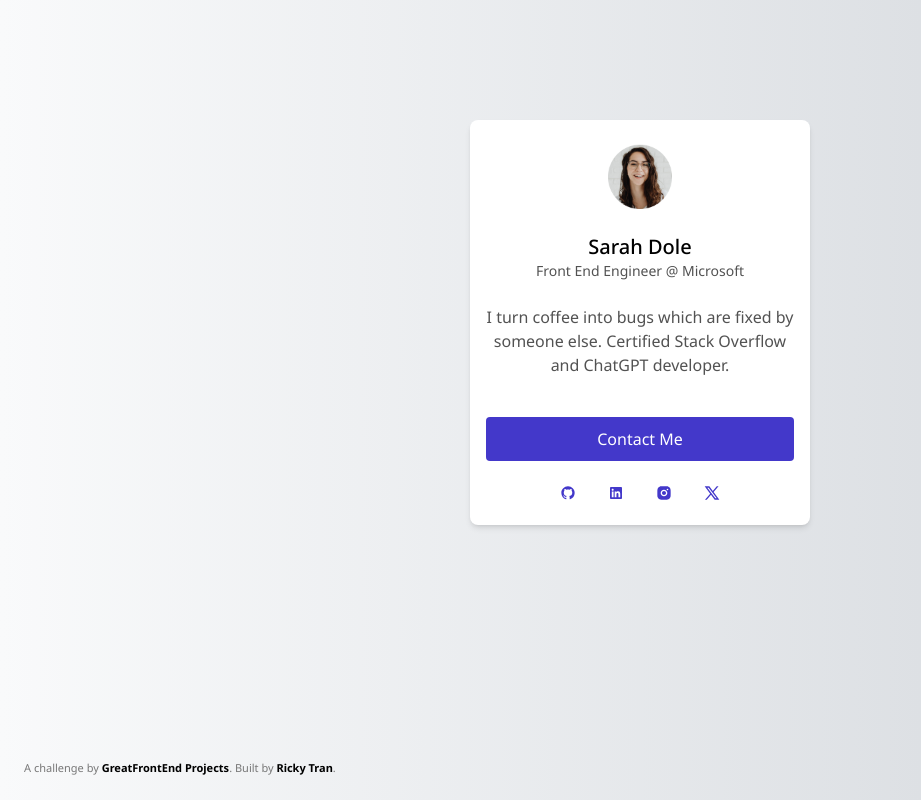
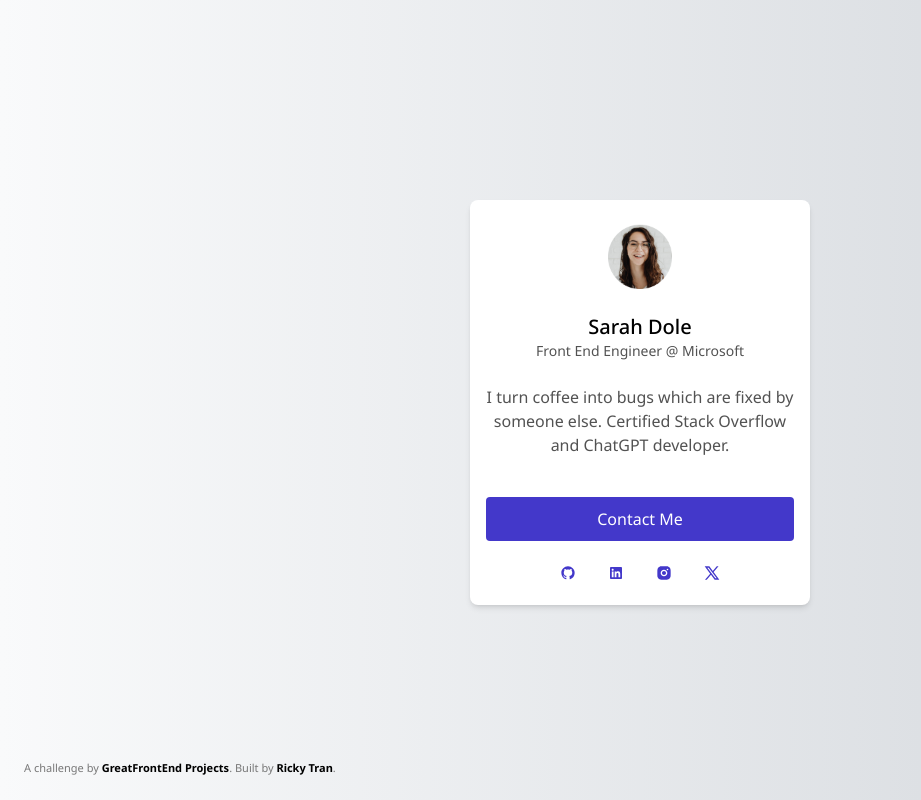
Before and after one commit to rickytrandev/profile-card-GFE, a plain HTML site: page index.html in a window 1280 px wide. Shown: the whole page, without its empty margins (0-921 px from the left). Drawn offline with nearby package versions, Linux system fonts and the light colour scheme.

Commit message:
Fix top margin of card

```diff
--- a/index.html
+++ b/index.html
@@ -25,7 +25,7 @@
   </head>
   <body class="flex justify-center items-start ">
     <!-- Add your site or application content here -->
-    <div class="bg-white w-[340px] mt-[120px] shadow-md rounded-lg py-6 px-4">
+    <div class="bg-white w-[340px] mt-[200px] shadow-md rounded-lg py-6 px-4">
       <div class="flex flex-col justify-center items-center">
         <img class="w-[64px] mb-6" src="./img/profile.png" alt="profile picture of Sara Dole">
         <div class="flex justify-center flex-col items-center mb-6">
```
